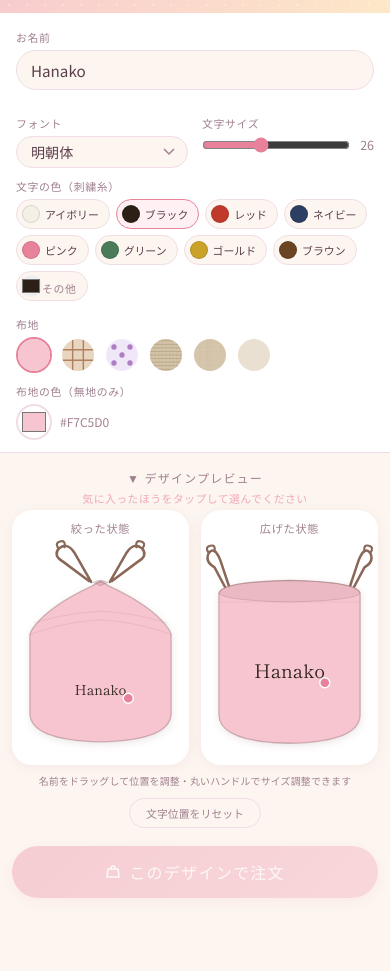
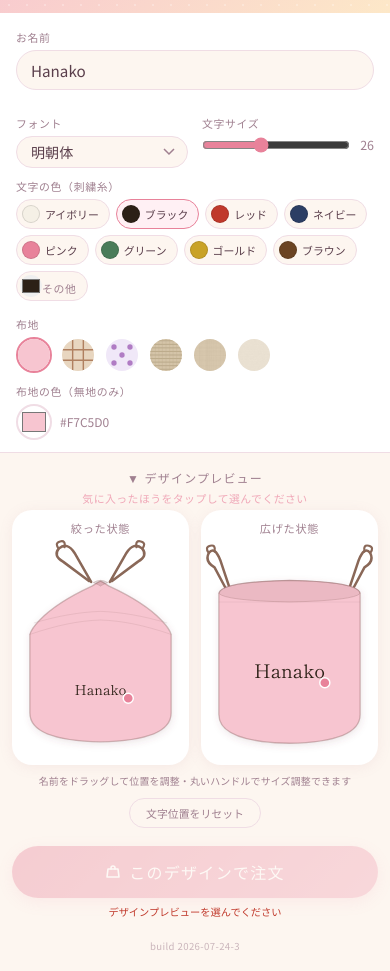
Before and after one commit to bani-byte-bani/your-kinchaku-maker, a plain HTML site: page index.html in a window 390 px wide. Shown: the part 94-1065 px from the top of the page. Before the commit the page ends 1024 px from the top, so only its background shows below. Drawn offline with Linux system fonts and the light colour scheme; a web font is replaced by a local one.

Commit message:
Add build version footer and fix silent order-button dead-click
The order button was pointer-events:none with no explanatory message when no shape preview was selected yet, which read as totally unresponsive. Also adds a small build-version footer so deployed pages can be confirmed against the source they are built from.

Co-Authored-By: Claude Sonnet 5 <noreply@anthropic.com>

```diff
--- a/index.html
+++ b/index.html
@@ -183,6 +183,11 @@
   .order-btn:hover { opacity: 0.82; }
   .order-btn.saving { opacity: 0.5; pointer-events: none; }
 
+  .build-footer {
+    text-align: center; font-size: 0.6rem; color: var(--subtext);
+    opacity: 0.55; padding: 4px 0 18px; letter-spacing: 0.04em;
+  }
+
   @media (min-width: 600px) {
     .previews { padding: 0 16px 8px; gap: 20px; }
     .control-grid { grid-template-columns: repeat(4, 1fr); }
@@ -276,6 +281,8 @@
   </div>
 </div>
 
+<footer class="build-footer" id="buildFooter"></footer>
+
 <script>
 'use strict';
 
@@ -285,6 +292,9 @@
 
 // 注文メールの送り先。実際の受付アドレスに書き換えてください。
 const ORDER_EMAIL = 'order@example.com';
+
+// デプロイ確認用のビルド識別子。変更をpushするたびに手で更新してください。
+const BUILD_VERSION = '2026-07-24-3';
 
 // Googleフォーム連携設定（「nemukuta巾着ご注文フォーム」の entry ID に対応）
 // 送信ロジックは未実装。fetch で actionUrl に entries の各キーを name=entry.xxxxx として POST する想定。
@@ -700,6 +710,7 @@ const el = {
   orderPanel: $('orderPanel'), orderThumbImg: $('orderThumbImg'),
   tnName: $('tnName'), tnFont: $('tnFont'), tnChip: $('tnChip'), tnColor: $('tnColor'),
   orderSummary: $('orderSummary'), orderDlBtn: $('orderDlBtn'), orderMailBtn: $('orderMailBtn'),
+  buildFooter: $('buildFooter'),
 };
 
 /** プレビューカードの参照 { shapeId: {card, svg} } */
@@ -824,7 +835,7 @@ function syncPreviews() {
   const nameOk = validateName(state.name).valid;
   el.orderTriggerBtn.classList.toggle('active', Boolean(state.shapeId) && nameOk);
   el.orderTriggerNote.textContent = (!state.shapeId)
-    ? ''
+    ? 'デザインプレビューを選んでください'
     : (!nameOk ? 'お名前を確認してください' : '');
 }
 
@@ -1045,6 +1056,7 @@ el.orderMailBtn.addEventListener('click', () => {
    ============================================================ */
 
 (async function init() {
+  el.buildFooter.textContent = `build ${BUILD_VERSION}`;
   await loadShapesConfig();
   loadFromUrl();
   buildFontOptions();
```
